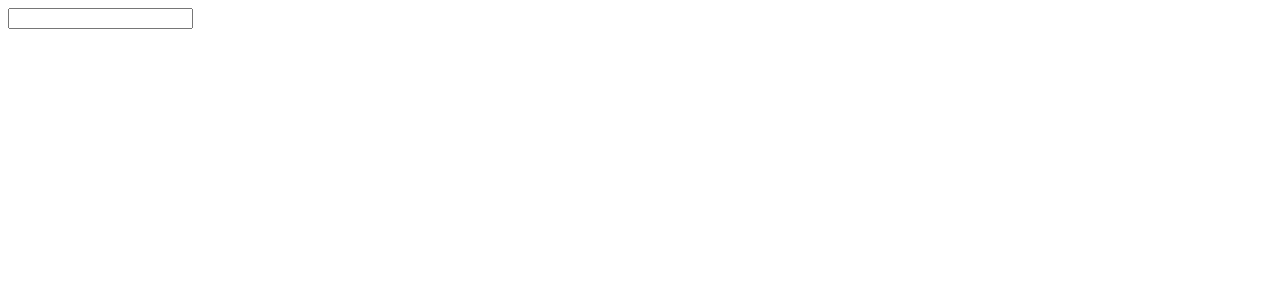
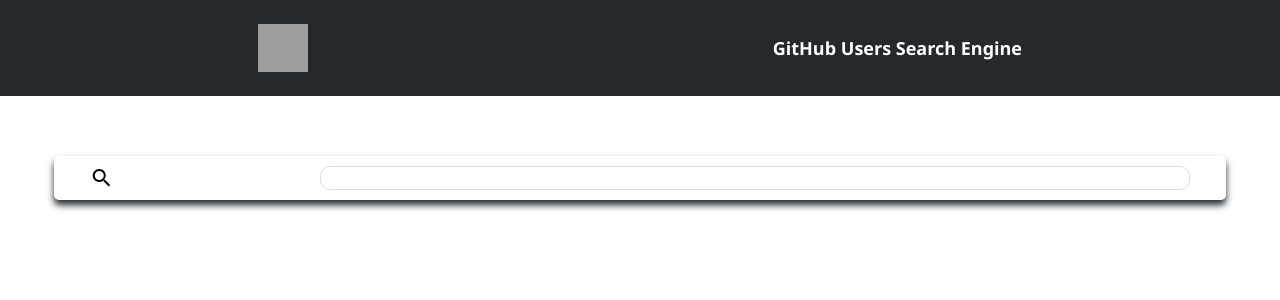
Before and after one commit to luisacherrera/angular-test-nuvolar, an Angular app: page / in a window 1280 px wide. Shown: the top 300 px of the page. Built offline with nearby package versions, Linux system fonts and the light colour scheme; grey boxes are pictures that could not be loaded.

Commit message:
search page styling

```diff
--- a/src/app/app.component.html
+++ b/src/app/app.component.html
@@ -1 +1,8 @@
+<header>
+    <div id="header">
+        <img src="https://icon-library.com/images/github-icon-png/github-icon-png-29.jpg" alt="github logo">
+        <h1 [routerLink]="['']">GitHub Users Search Engine</h1>
+    </div>
+</header>
+
 <router-outlet></router-outlet>
--- a/src/app/app.component.scss
+++ b/src/app/app.component.scss
@@ -0,0 +1,13 @@
+#header {
+    padding: 3vh 2vw;
+    display: flex;
+    justify-content: space-around;
+
+    img {
+        width: 50px;
+    }
+
+    h1 {
+        font-size: 18px;
+    }
+}
--- a/src/app/listed-element/listed-element.component.html
+++ b/src/app/listed-element/listed-element.component.html
@@ -1,6 +1,4 @@
-<div>
-    <a [routerLink]="[user.login]">
-        <p>{{ user.login }}</p>
-        <img src="{{ user.avatar_url }}" alt="User Avatar">
-    </a>
+<div class="result-user-container" [routerLink]="[user.login]">
+    <img class="result-user-container_image" src="{{ user.avatar_url }}" alt="User Avatar">
+    <p class="result-user-container_nick">{{ user.login }}</p>
 </div>
--- a/src/app/listed-element/listed-element.component.scss
+++ b/src/app/listed-element/listed-element.component.scss
@@ -0,0 +1,9 @@
+.result-user-container {
+    display: flex;
+    justify-content:space-between;
+
+    .result-user-container_image {
+        width: 80px;
+        border-radius: 50px;
+    }
+}
--- a/src/app/search-bar/search-bar.component.html
+++ b/src/app/search-bar/search-bar.component.html
@@ -1,3 +1,6 @@
-<div>
-    <input type="text" [(ngModel)]="query" (keyup)="fireSearchValue()">
+<div class="search-box">
+    <span class="material-icons search-box_icon">
+        search
+    </span>
+    <input class="search-box_input" type="text" [(ngModel)]="query" (keyup)="fireSearchValue()">
 </div>
--- a/src/app/search-bar/search-bar.component.scss
+++ b/src/app/search-bar/search-bar.component.scss
@@ -0,0 +1,19 @@
+.search-box {
+    display: flex;
+    justify-content: center;
+    margin: 60px auto 30px;
+    width: 90vw;
+    padding: 10px;
+    border-radius: 5px;
+    box-shadow: 0px 5px 7px #24292e;
+
+    .search-box_icon {
+        width: 20%;
+    }
+
+    .search-box_input {
+        width: 75%;
+        border: 1px solid gainsboro;
+        border-radius: 10px;
+    }
+}
--- a/src/app/search-page/search-page.component.html
+++ b/src/app/search-page/search-page.component.html
@@ -1,7 +1,7 @@
 <div class="container">
     <app-search-bar (searchEmitter)="getUsers($event)"></app-search-bar>
-    <ul>
-        <li *ngFor="let result of results">
+    <ul class="listed-users">
+        <li class="listed-users_item" *ngFor="let result of results">
             <app-listed-element [user]="result"></app-listed-element>
         </li>
     </ul>
--- a/src/app/search-page/search-page.component.scss
+++ b/src/app/search-page/search-page.component.scss
@@ -0,0 +1,11 @@
+.listed-users_item {
+    width: 75vw;
+    margin: 0 auto;
+    padding: 15px;
+    box-shadow: 2px 3px 7px #C0C0C0;
+    border-radius: 5px;
+
+    &:hover, &:active {
+        background-color: #C0C0C0;
+    }
+}
--- a/src/index.html
+++ b/src/index.html
@@ -6,6 +6,7 @@
   <base href="/">
   <meta name="viewport" content="width=device-width, initial-scale=1">
   <link rel="icon" type="image/x-icon" href="favicon.ico">
+  <link href="https://fonts.googleapis.com/icon?family=Material+Icons" rel="stylesheet">
 </head>
 <body>
   <app-root></app-root>
--- a/src/styles.scss
+++ b/src/styles.scss
@@ -1 +1,20 @@
 /* You can add global styles to this file, and also import other style files */
+body {
+    margin: 0;
+    font-family: 'Segoe UI', Tahoma, Geneva, Verdana, sans-serif;
+}
+
+header {
+    background-color: #24292e;
+    color: white;
+}
+
+ul {
+    list-style-type: none;
+    margin: 0;
+    padding: 0;
+}
+
+a {
+    text-decoration: none;
+}
```
